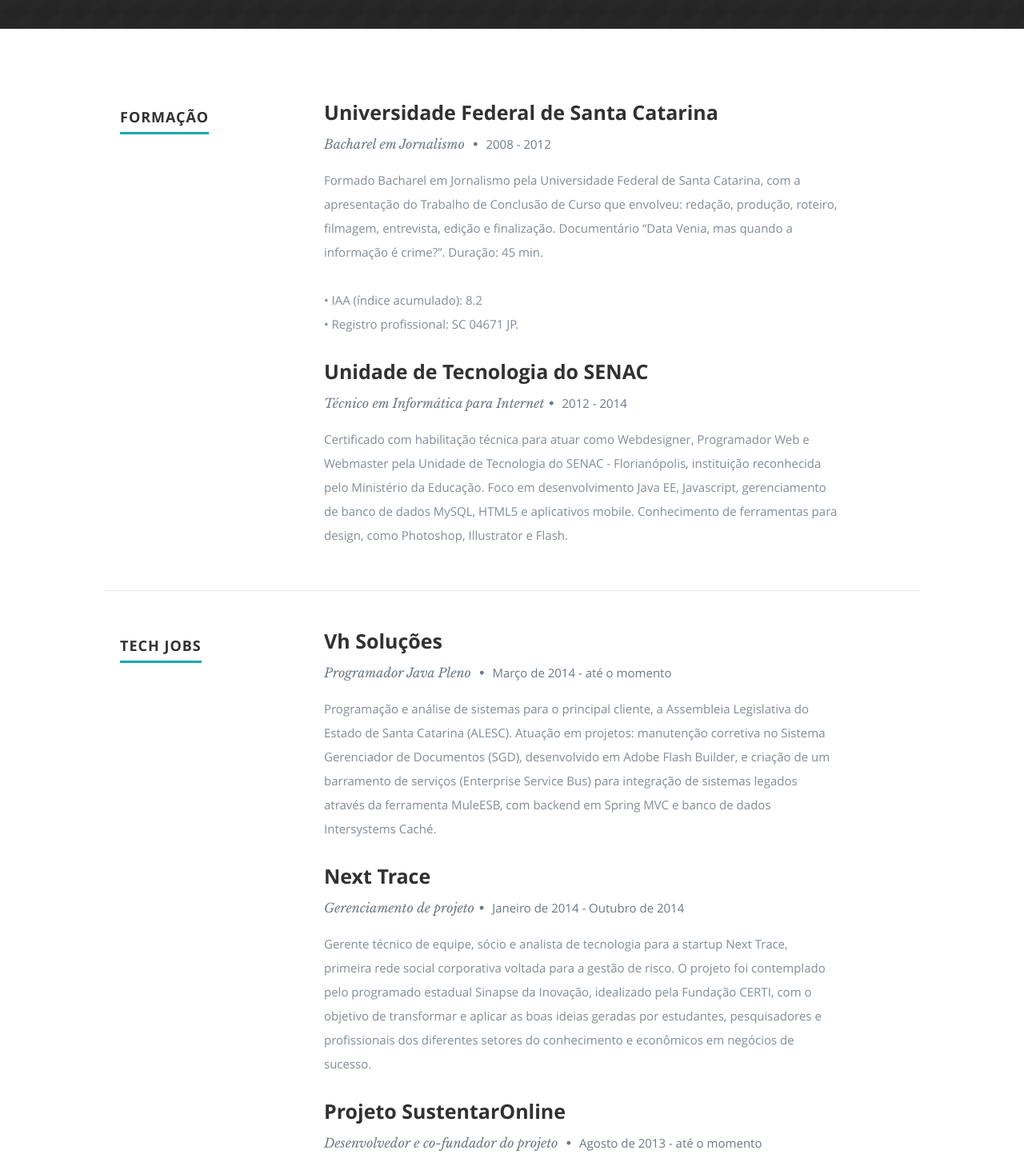
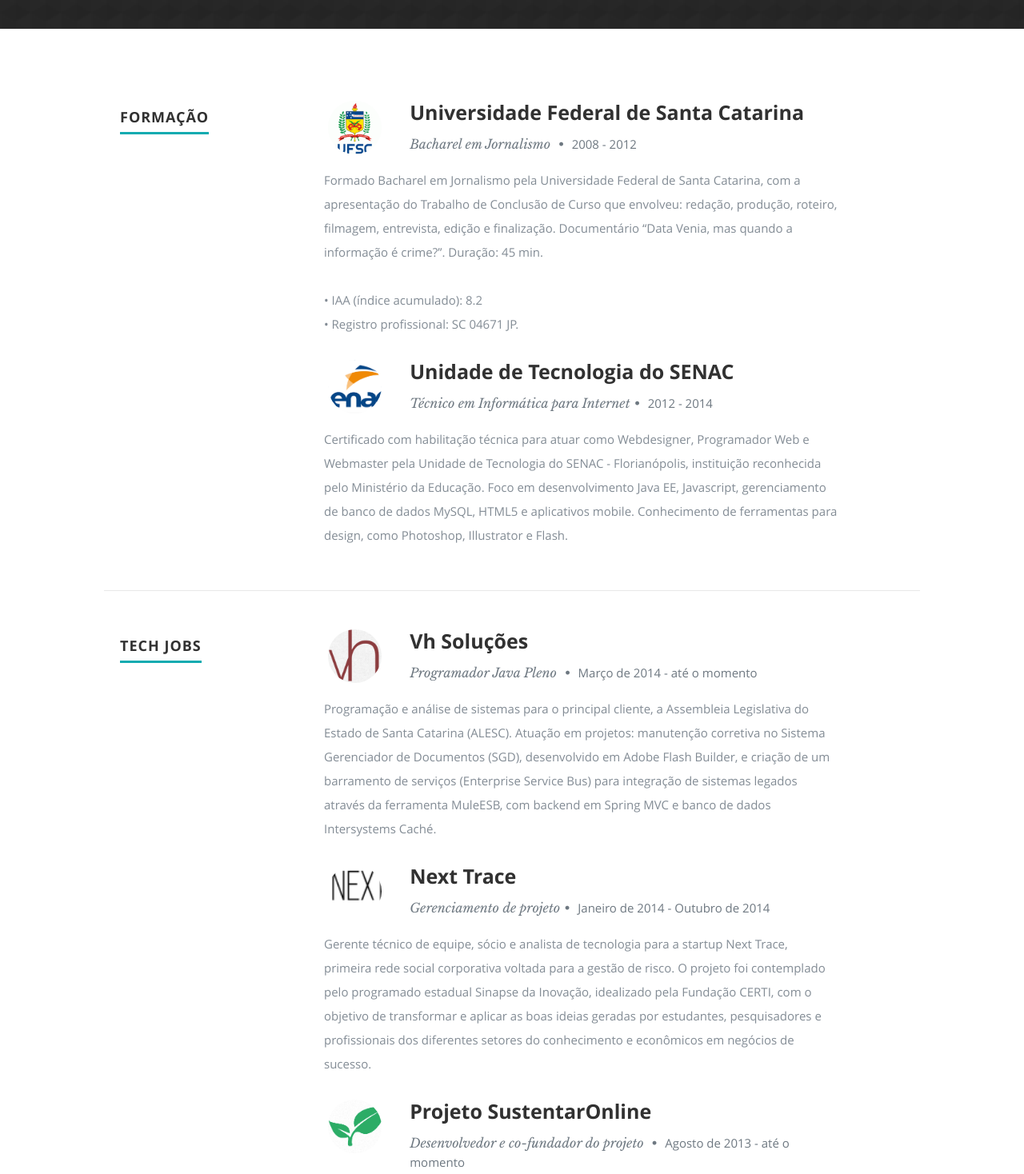
Before and after one commit to tverney/tverney.github.io, a plain HTML site: page index.html in a window 1280 px wide. Shown: the part 1400-2868 px from the top of the page at 80% size. Drawn offline with nearby package versions, Linux system fonts and the light colour scheme.

Commit message:
Adicionado miniaturas

```diff
--- a/css/layout.css
+++ b/css/layout.css
@@ -192,6 +192,13 @@ ul#nav li.current a { color: #F06000; }
    padding-top: 96px;
    padding-bottom: 66px;
    overflow: hidden;
+}
+
+.miniatura{
+    margin-left: -15px;
+    margin-right: -15px;
+   width:80px;
+   border-radius: 100%;
 }
 
 #about a, #about a:visited  { color: #fff; }
--- a/index.html
+++ b/index.html
@@ -141,7 +141,13 @@
 
             <div class="row item">
 
+
                <div class="twelve columns">
+               <div class="two columns">
+
+                 <img class="miniatura"  src="images/miniaturas/ufsc.gif" alt="" />
+
+                </div>
 
                   <h3>Universidade Federal de Santa Catarina</h3>
                   <p class="info">Bacharel em Jornalismo <span>&bull;</span> <em class="date">2008 - 2012</em></p>
@@ -161,6 +167,11 @@
             <div class="row item">
 
                <div class="twelve columns">
+                  <div class="two columns">
+
+                 <img class="miniatura"  src="images/miniaturas/senac.jpg" alt="" />
+
+                </div>
 
                   <h3>Unidade de Tecnologia do SENAC</h3>
                   <p class="info">Técnico em Informática para Internet<span>&bull;</span> <em class="date"> 2012 - 2014</em></p>
@@ -190,6 +201,11 @@
             <div class="row item">
 
                <div class="twelve columns">
+                  <div class="two columns">
+
+                 <img class="miniatura"  src="images/miniaturas/vhsolucoes.jpg" alt="" />
+
+                </div>
 
                   <h3>Vh Soluções</h3>
                   <p class="info">Programador Java Pleno <span>&bull;</span> <em class="date">Março de 2014 - até o momento </em></p>
@@ -204,6 +220,11 @@
             <div class="row item">
 
                <div class="twelve columns">
+                  <div class="two columns">
+
+                 <img class="miniatura"  src="images/miniaturas/nexttrace.jpg" alt="" />
+
+                </div>
 
                   <h3>Next Trace</h3>
                   <p class="info">Gerenciamento de projeto<span>&bull;</span> <em class="date">Janeiro de 2014 - Outubro de 2014 </em></p>
@@ -218,6 +239,11 @@
             <div class="row item">
 
                <div class="twelve columns">
+                  <div class="two columns">
+
+                 <img class="miniatura"  src="images/miniaturas/sustentaronline.jpg" alt="" />
+
+                </div>
 
                   <h3>Projeto SustentarOnline</h3>
                   <p class="info">Desenvolvedor e co-fundador do projeto <span>&bull;</span> <em class="date">Agosto de 2013 - até o momento</em></p>
@@ -253,6 +279,11 @@
             <div class="row item">
 
                <div class="twelve columns">
+                  <div class="two columns">
+
+                 <img class="miniatura"  src="images/miniaturas/dialetto.jpg" alt="" />
+
+                </div>
 
                   <h3>Dialetto Comunicação Estratégica</h3>
                   <p class="info">Assessor de Imprensa<span>&bull;</span> <em class="date">Setembro de 2012 - Outubro de 2013 </em></p>
@@ -268,6 +299,12 @@
 
                <div class="twelve columns">
 
+                  <div class="two columns">
+
+                 <img class="miniatura"  src="images/miniaturas/defesacivil.jpg" alt="" />
+
+                </div>
+
                   <h3>Defesa Civil do Estado de Santa Catarina</h3>
                   <p class="info">Comunicação Institucional <span>&bull;</span> <em class="date">Março de 2012 - Setembro de 2012</em></p>
                   <p>
@@ -281,6 +318,12 @@
             <div class="row item">
 
                <div class="twelve columns">
+
+                  <div class="two columns">
+
+                 <img class="miniatura"  src="images/miniaturas/laranjasnews.jpg" alt="" />
+
+                </div>
 
                   <h3>Laranjasnews</h3>
                   <p class="info">Redator de notícias falsas<span>&bull;</span> <em class="date">setembro de 2012 - até o momento </em></p>
```
Also changed, not shown: images/miniaturas/defesacivil.jpg (added), images/miniaturas/dialetto.jpg (added), images/miniaturas/laranjasnews.jpg (added), images/miniaturas/nexttrace.jpg (added), images/miniaturas/senac.jpg (added), images/miniaturas/sustentaronline.jpg (added), images/miniaturas/ufsc.gif (added), images/miniaturas/vhsolucoes.jpg (added).
